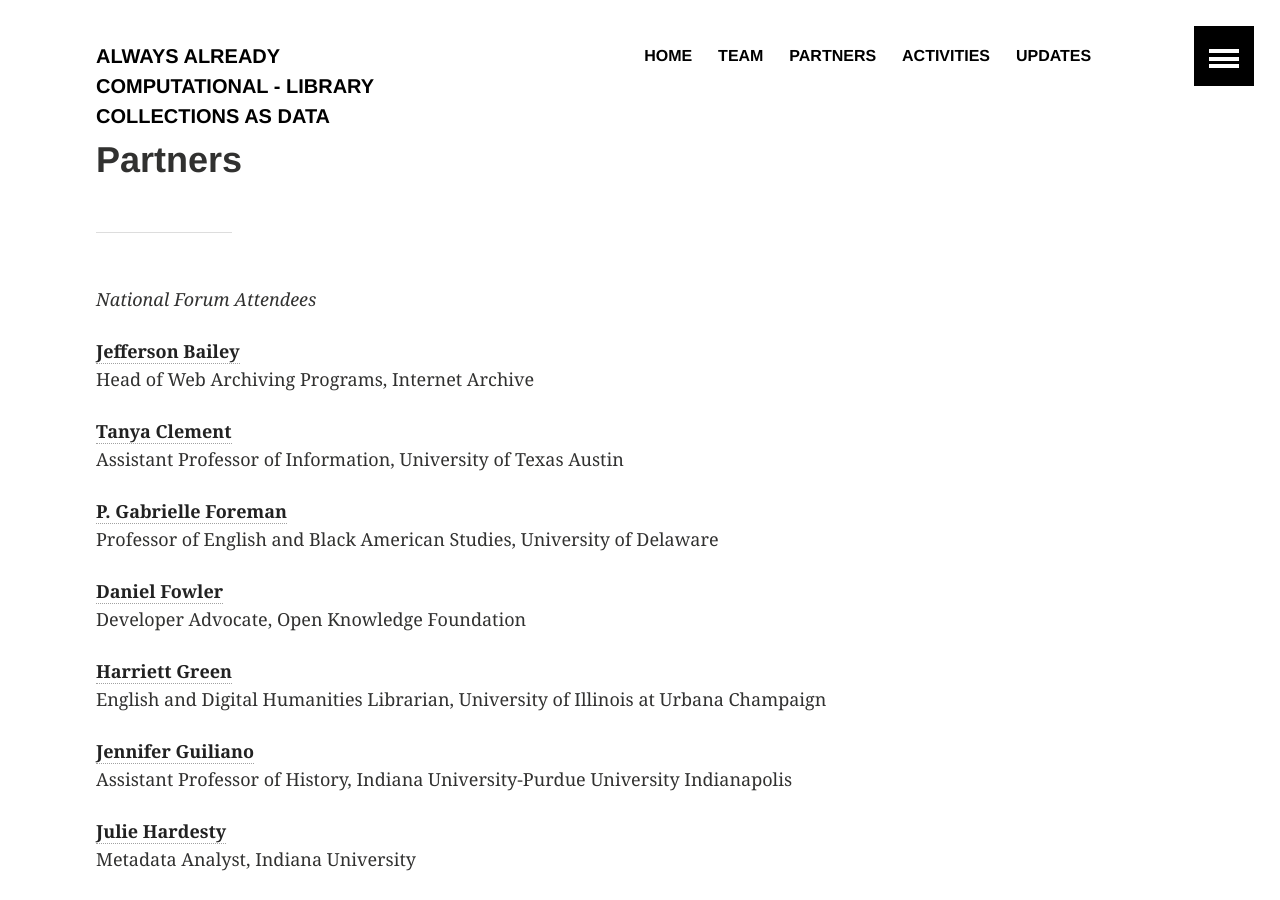
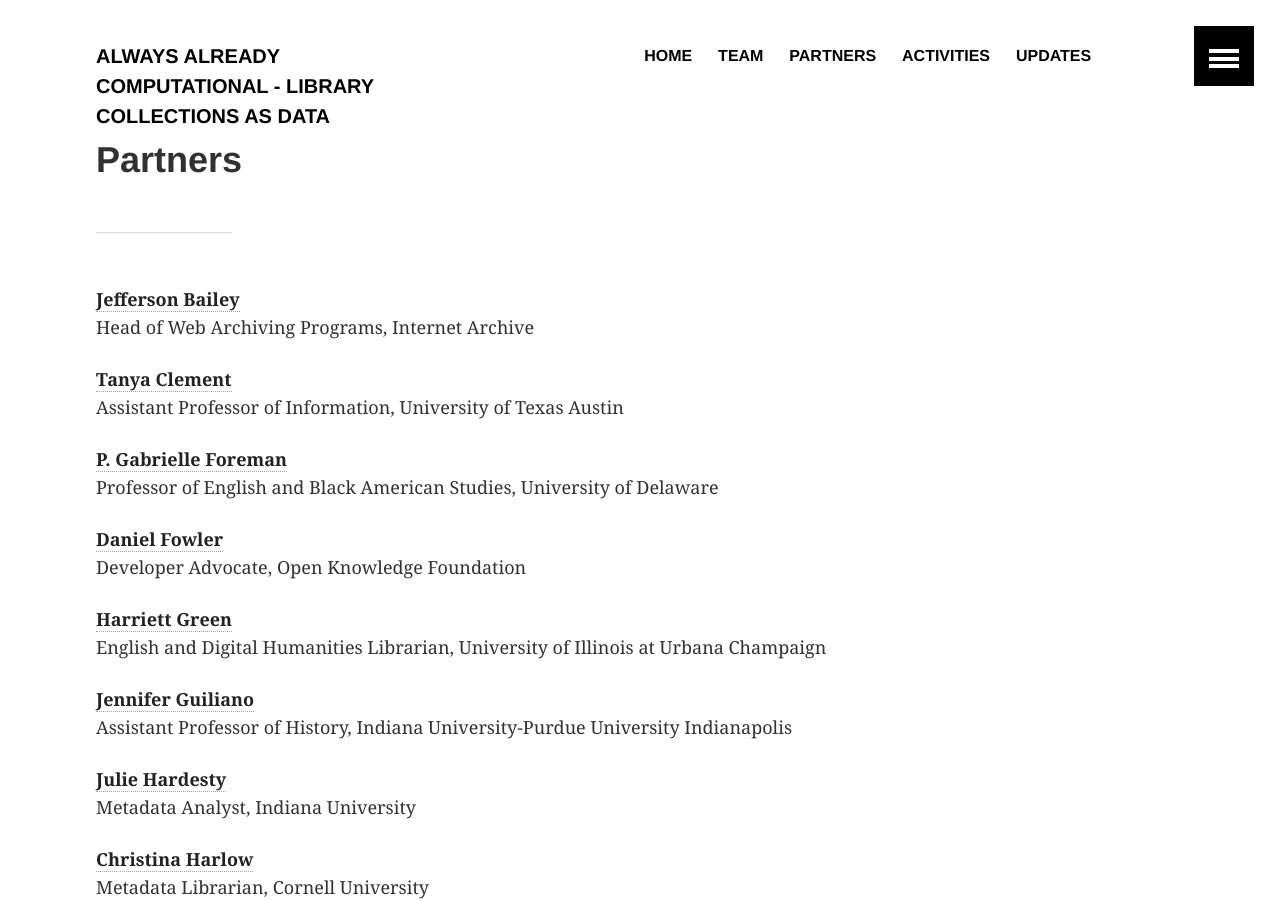
Before and after one commit to collectionsasdata/collectionsasdata.github.io, a Jekyll site: the page built from partners.md, in a window 1280 px wide and 900 px high. Built offline with Jekyll 4.4.1, drawn with Linux system fonts in a browser that asks for light colours.

Commit message:
Update partners.md

```diff
--- a/partners.md
+++ b/partners.md
@@ -3,7 +3,6 @@ layout: archive
 title:  "Partners"
 ---
 ---
-*National Forum Attendees*
 
 [**Jefferson Bailey**](http://www.jeffersonbailey.com/)<br/>
 Head of Web Archiving Programs, Internet Archive
```
